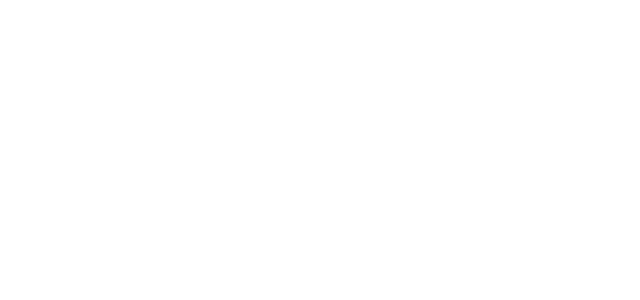
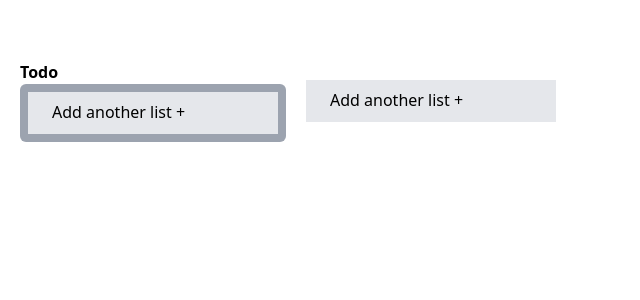
Before and after one commit to sridhar02/trello-clone, a React (Vite) app: page /project in a window 1280 px wide. Before the commit this address had no page. Shown: the top 300 px of the page, without its empty margins (0-640 px from the left). Built offline with nearby package versions, Linux system fonts and the light colour scheme.

Commit message:
add card,board,kanbanlane & project components

```diff
--- a/src/App.jsx
+++ b/src/App.jsx
@@ -1,22 +1,15 @@
-import { useRoutes, Outlet } from "react-router-dom";
+import { useRoutes } from "react-router-dom";
 import "./App.css";
 import { Login } from "./Components/Login";
 import { Signup } from "./Components/Signup";
+import { Dashboard } from "./Components/Dashboard";
+import { Project } from "./Components/Project";
 
 function App() {
-  const Games = () => {
-    return (
-      <div className="Games">
-        <div>This is the Games page</div>
-        <Outlet />
-      </div>
-    );
-  };
-
   const routes = useRoutes([
     {
       path: "/",
-      element: <div>Hello Index</div>,
+      element: <Dashboard />,
     },
     {
       path: "login",
@@ -26,6 +19,10 @@
       path: "signup",
       element: <Signup />,
     },
+    {
+      path: "project",
+      element: <Project />,
+    },
   ]);
   return routes;
 }
--- /dev/null
+++ b/src/Components/Board.jsx
@@ -0,0 +1,95 @@
+import { useState } from "react";
+import { DndContext, rectIntersection } from "@dnd-kit/core";
+import { KanbanLane } from "./KanbanLane";
+import { nanoid } from "nanoid";
+
+export const Board = () => {
+  const [columns, setColumns] = useState([
+    { id: "", title: "Todo", items: [] },
+  ]);
+
+  const [showAddCol, setShowAddCol] = useState(false);
+  const [columnName, setColumnName] = useState("");
+
+  const addColumn = () => {
+    setColumns([
+      ...columns,
+      {
+        id: nanoid(),
+        title: columnName,
+        items: [],
+      },
+    ]);
+    setShowAddCol(false);
+    setColumnName("");
+  };
+
+  const handleDrag = (e) => {
+    const container = e.over?.id;
+    const title = e.active.data.current?.title ?? "";
+    const index = e.active.data.current?.index ?? 0;
+    const id = e.active.data.current?.id ?? 0;
+    const item = e.active.data.current?.item ?? 0;
+    const parent = e.active.data.current?.parent ?? "ToDo";
+
+    if (container) {
+      const updatedColumns = columns.map((col) => {
+        if (col.title === parent) {
+          return {
+            ...col,
+            items: col.items.filter((item) => item.id !== id),
+          };
+        }
+
+        if (col.title === container) {
+          return {
+            ...col,
+            items: [...col.items, item],
+          };
+        }
+
+        return col;
+      });
+      setColumns(updatedColumns);
+    }
+  };
+
+  return (
+    <DndContext collisionDetection={rectIntersection} onDragEnd={handleDrag}>
+      <div className="flex flex-row items-start mt-10 justify-start">
+        {columns.map((col, key) => (
+          <KanbanLane
+            key={col.id}
+            column={col}
+            columns={columns}
+            setColumns={setColumns}
+          />
+        ))}
+        <div className="bg-gray-200 border-b-2 w-[250px] mt-10">
+          {!showAddCol ? (
+            <button
+              className="board-b-2 p-2 px-6 rounded-md flex items"
+              onClick={() => setShowAddCol(true)}
+            >
+              Add another list +
+            </button>
+          ) : (
+            <div className="m-2">
+              <input
+                type="text"
+                placeholder="add name"
+                className="w-full p-2"
+                value={columnName}
+                onChange={(e) => setColumnName(e.target.value)}
+              />
+              <button className="bg-blue-500 p-2 px-4 mt-2" onClick={addColumn}>
+                Add
+              </button>
+              <button onClick={() => setShowAddCol(false)}>x</button>
+            </div>
+          )}
+        </div>
+      </div>
+    </DndContext>
+  );
+};
--- /dev/null
+++ b/src/Components/Card.jsx
@@ -0,0 +1,33 @@
+import { useState } from "react";
+import { useDraggable } from "@dnd-kit/core";
+import { CSS } from "@dnd-kit/utilities";
+
+export const Card = ({ item, index, parent }) => {
+  let [isOpen, setIsOpen] = useState(false);
+  const { title, id } = item;
+
+  const { attributes, listeners, setNodeRef, transform } = useDraggable({
+    id: id,
+    data: { title, index, parent, id, item },
+  });
+
+  const style = {
+    transform: CSS.Translate.toString(transform),
+  };
+
+  return (
+    <>
+      <div
+        className=" bg-white relative rounded-sm p-2 border-b-4 w-full mb-2"
+        ref={setNodeRef}
+        style={style}
+        {...attributes}
+        {...listeners}
+      >
+        <div className="" onClick={() => setIsOpen(!isOpen)}>
+          {title}
+        </div>
+      </div>
+    </>
+  );
+};
--- /dev/null
+++ b/src/Components/KanbanLane.jsx
@@ -0,0 +1,88 @@
+import { useState } from "react";
+import { nanoid } from "nanoid";
+import { useDroppable } from "@dnd-kit/core";
+
+import { Card } from "./Card";
+
+export const KanbanLane = (props) => {
+  const { column, columns, setColumns } = props;
+  const { title, items, id } = column;
+
+  const [addRow, setAddRow] = useState("");
+  const [showRowItem, setShowRowItem] = useState(false);
+
+  const { setNodeRef } = useDroppable({
+    id: title,
+  });
+
+  const handleRow = () => {
+    const updatedColumns = columns.map((col) => {
+      if (col.id === id) {
+        return {
+          id,
+          title,
+          items: [
+            ...items,
+            {
+              title: addRow,
+              id: nanoid(),
+              description: "",
+              coverImg: "",
+              createdAt: new Date(),
+            },
+          ],
+        };
+      } else return col;
+    });
+
+    setColumns([...updatedColumns]);
+    setShowRowItem(false);
+    setAddRow("");
+  };
+
+  return (
+    <div className="flex p-5 flex-col min-h-10">
+      <div className="flex justify-between">
+        <div className="font-bold">{title}</div>
+      </div>
+      <div
+        ref={setNodeRef}
+        className="bg-gray-400 p-2 flex flex-col rounded-md "
+      >
+        {items.map((item, index) => (
+          <Card
+            key={item.id}
+            item={item}
+            index={index}
+            items={items}
+            parent={title}
+          />
+        ))}
+        <div className="bg-gray-200 border-b-2 w-[250px]">
+          {!showRowItem ? (
+            <button
+              className="board-b-2 p-2 px-6 rounded-md flex items"
+              onClick={() => setShowRowItem(true)}
+            >
+              Add another list +
+            </button>
+          ) : (
+            <div className="m-2">
+              <input
+                type="text"
+                placeholder="add name"
+                className="w-full p-2"
+                value={addRow}
+                onChange={(e) => setAddRow(e.target.value)}
+              />
+              <button className="bg-blue-500 p-2 px-4 mt-2" onClick={handleRow}>
+                Add
+              </button>
+              <button onClick={() => setShowRowItem(false)}>x</button>
+            </div>
+          )}
+        </div>
+      </div>
+    </div>
+  );
+};
--- /dev/null
+++ b/src/Components/Project.jsx
@@ -0,0 +1,10 @@
+import React from "react";
+import { Board } from "./Board";
+
+export const Project = () => {
+  return (
+    <div className="flex justify-start items-start">
+      <Board />
+    </div>
+  );
+};
```
